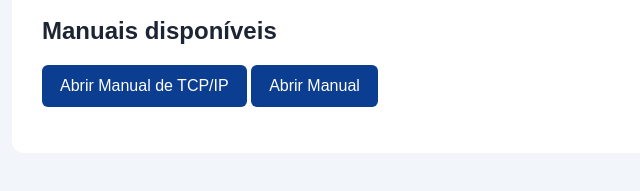
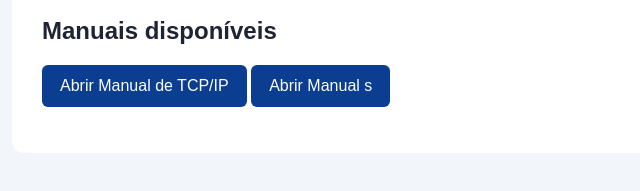
Before and after one commit to mariadias-beep/GEIComunicaoDados, a plain HTML site: page index.html in a window 1280 px wide. Shown: the part 201-392 px from the top of the page, 228-868 px from the left. Drawn offline with Linux system fonts and the light colour scheme.

Commit message:
index.html

```diff
--- a/index.html
+++ b/index.html
@@ -39,7 +39,7 @@
                 Abrir Manual de TCP/IP
             </a>
              <a href="manual-tcpip.html">
-                Abrir Manual
+                Abrir Manual s
             </a>
         </p>
     </main>
```
